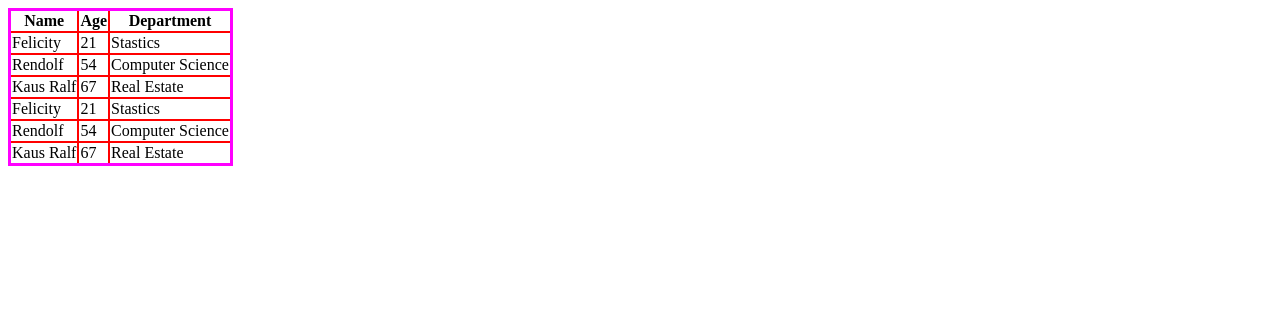
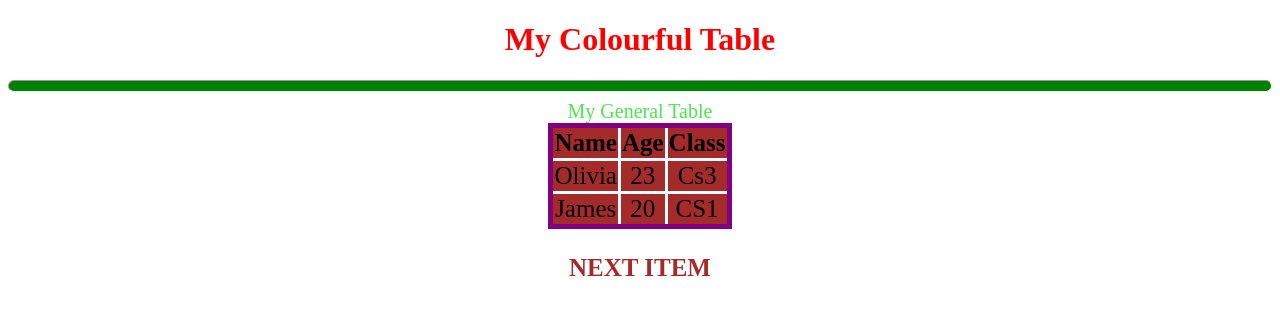
Before and after one commit to Ikwame91/HTMLCSS, a plain HTML site: page webBasdConcepts/second_meet/nice_table.html in a window 1280 px wide. Drawn offline with Linux system fonts and the light colour scheme.

Commit message:
class assignmrnt

```diff
--- a/webBasdConcepts/second_meet/nice_table.html
+++ b/webBasdConcepts/second_meet/nice_table.html
@@ -5,56 +5,69 @@
         <meta name="viewport" content="width=device-width, initial-scale=1.0" />
         <title>Nicer Table</title>
         <style>
+            h1{
+                text-align: center;
+                color: red;
+            }
             table {
-                border: 3px solid magenta;
+                margin: auto;
+               text-align: center;
+                background-color: brown;
+                border: 5px solid purple;
                 border-collapse: collapse;
             }
-            td,th{
-                border: 2px solid red;
+            th,td{
+                font-size: 25px;
+                text-align: center;
+                border: 3px solid white;
             }
 
+            table caption{
+                color: rgb(77, 230, 77);
+                font-size: 20px;
+            }
+   hr{
+    height: 10px;
+    background-color: green;
+    border-radius: 10px;
+
+   }
+   p{
+    text-align: center;
+    font-size: 25px;
+    color: brown;
+
+    font-weight: bold;
+   }
 
         </style>
     </head>
     <body>
+        <h1> My Colourful Table</h1>
+        <hr>
         <table>
+           <caption>My General Table</caption>
             <thead>
                 <th>Name</th>
                 <th>Age</th>
-                <th>Department</th>
+                <th>Class</th>
             </thead>
             <tbody>
                 <tr>
-                    <td>Felicity</td>
-                    <td>21</td>
-                    <td>Stastics</td>
+                    <td>Olivia</td>
+                    <td>23</td>
+                    <td>Cs3</td>
                 </tr>
                 <tr>
-                    <td>Rendolf</td>
-                    <td>54</td>
-                    <td>Computer Science</td>
+                    <td>James</td>
+                    <td>20</td>
+                    <td>CS1 </td>
                 </tr>
-                <tr>
-                    <td>Kaus Ralf</td>
-                    <td>67</td>
-                    <td>Real Estate</td>
-                </tr>
-                <tr>
-                    <td>Felicity</td>
-                    <td>21</td>
-                    <td>Stastics</td>
-                </tr>
-                <tr>
-                    <td>Rendolf</td>
-                    <td>54</td>
-                    <td>Computer Science</td>
-                </tr>
-                <tr>
-                    <td>Kaus Ralf</td>
-                    <td>67</td>
-                    <td>Real Estate</td>
-                </tr>
+
+
             </tbody>
         </table>
+
+        <p>NEXT ITEM</p>
     </body>
 </html>
```
Also changed, not shown: webBasdConcepts/second_meet/form.html (added, +64 -0 lines), webBasdConcepts/second_meet/selectors.html (+58 -0 lines), webBasdConcepts/second_meet/test.html (added, +42 -0 lines), webBasdConcepts/webBasedConcepts/index.html (+2 -2 lines), 03.Creative Image effect/index.html (line endings or trailing spaces).
